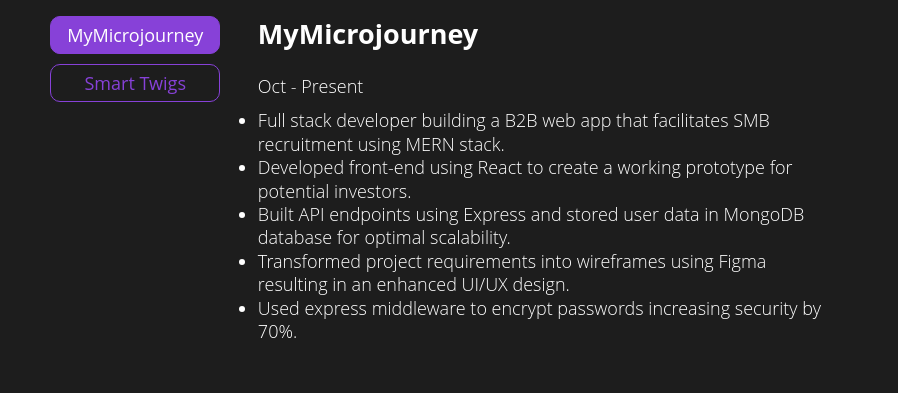
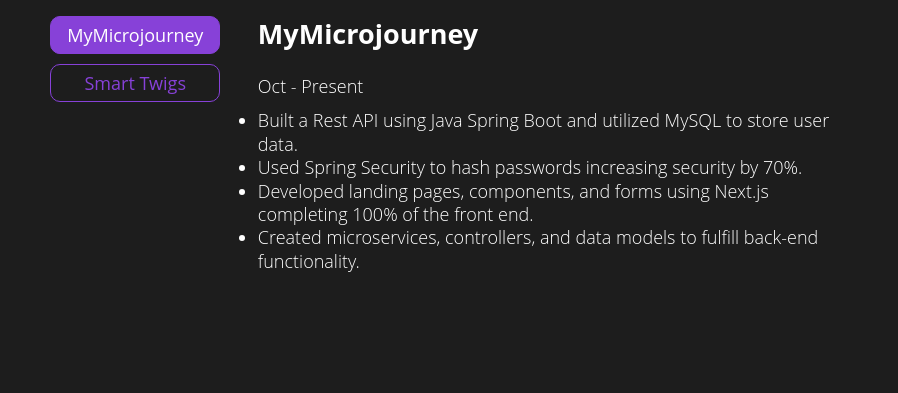
Before and after one commit to Salam-Aboul-Hosn/Salam-PersonalPortfolio, a React (Create React App) app: page / in a window 1280 px wide. Shown: the part 1753-2146 px from the top of the page, without its empty margins (198-1096 px from the left). Built offline with nearby package versions, Linux system fonts and the light colour scheme.

Commit message:
resume update

```diff
--- a/src/components/Experience.jsx
+++ b/src/components/Experience.jsx
@@ -9,6 +9,7 @@
   //what youc an do is have a funciton that updates the style. So the orignal style is display none and then when u click the button u do display block and it can work for all of them
   const [job, setJob] = useState('mymicrojourney');
   const [start, setStart] = useState('start');
+
   function handleSmartClick() {
     setJob('smart');
     setStart('');
@@ -25,7 +26,7 @@
           style={{ listStyleType: 'none' }}
           className={Experiencecss.jobButtonList}
         >
-          {start ? (
+          {job == 'mymicrojourney' ? (
             <button className={Experiencecss.btnFocused}>MyMicrojourney</button>
           ) : (
             <button onClick={handleMicroClick} className={Experiencecss.btn}>
@@ -33,9 +34,18 @@
             </button>
           )}
 
-          <button onClick={handleSmartClick} className={Experiencecss.btn}>
-            Smart Twigs
-          </button>
+          {job == 'smart' ? (
+            <button
+              onClick={handleSmartClick}
+              className={Experiencecss.btnFocused}
+            >
+              Smart Twigs
+            </button>
+          ) : (
+            <button onClick={handleSmartClick} className={Experiencecss.btn}>
+              Smart Twigs
+            </button>
+          )}
         </ul>
         <ul style={{ maxWidth: '36rem' }} className={Experiencecss.jobList}>
           {job == 'smart' && <ExperienceSmartTwig />}
--- a/src/data/ExperienceData.jsx
+++ b/src/data/ExperienceData.jsx
@@ -31,23 +31,19 @@
       <h2 className={Experiencecss.jobNameHeader}>MyMicrojourney</h2>
       <p className={Experiencecss.jobDate}>Oct - Present</p>
       <li className={Experiencecss.jobDescription}>
-        Full stack developer building a B2B web app that facilitates SMB
-        recruitment using MERN stack.
+        Built a Rest API using Java Spring Boot and utilized MySQL to store user
+        data.
       </li>
       <li className={Experiencecss.jobDescription}>
-        Developed front-end using React to create a working prototype for
-        potential investors.
+        Used Spring Security to hash passwords increasing security by 70%.
       </li>
       <li className={Experiencecss.jobDescription}>
-        Built API endpoints using Express and stored user data in MongoDB
-        database for optimal scalability.
+        Developed landing pages, components, and forms using Next.js completing
+        100% of the front end.
       </li>
       <li className={Experiencecss.jobDescription}>
-        Transformed project requirements into wireframes using Figma resulting
-        in an enhanced UI/UX design.
-      </li>
-      <li className={Experiencecss.jobDescription}>
-        Used express middleware to encrypt passwords increasing security by 70%.
+        Created microservices, controllers, and data models to fulfill back-end
+        functionality.
       </li>
     </div>
   );
```
Also changed, not shown: 1 other file (tests, documents, lock files or other folders).
